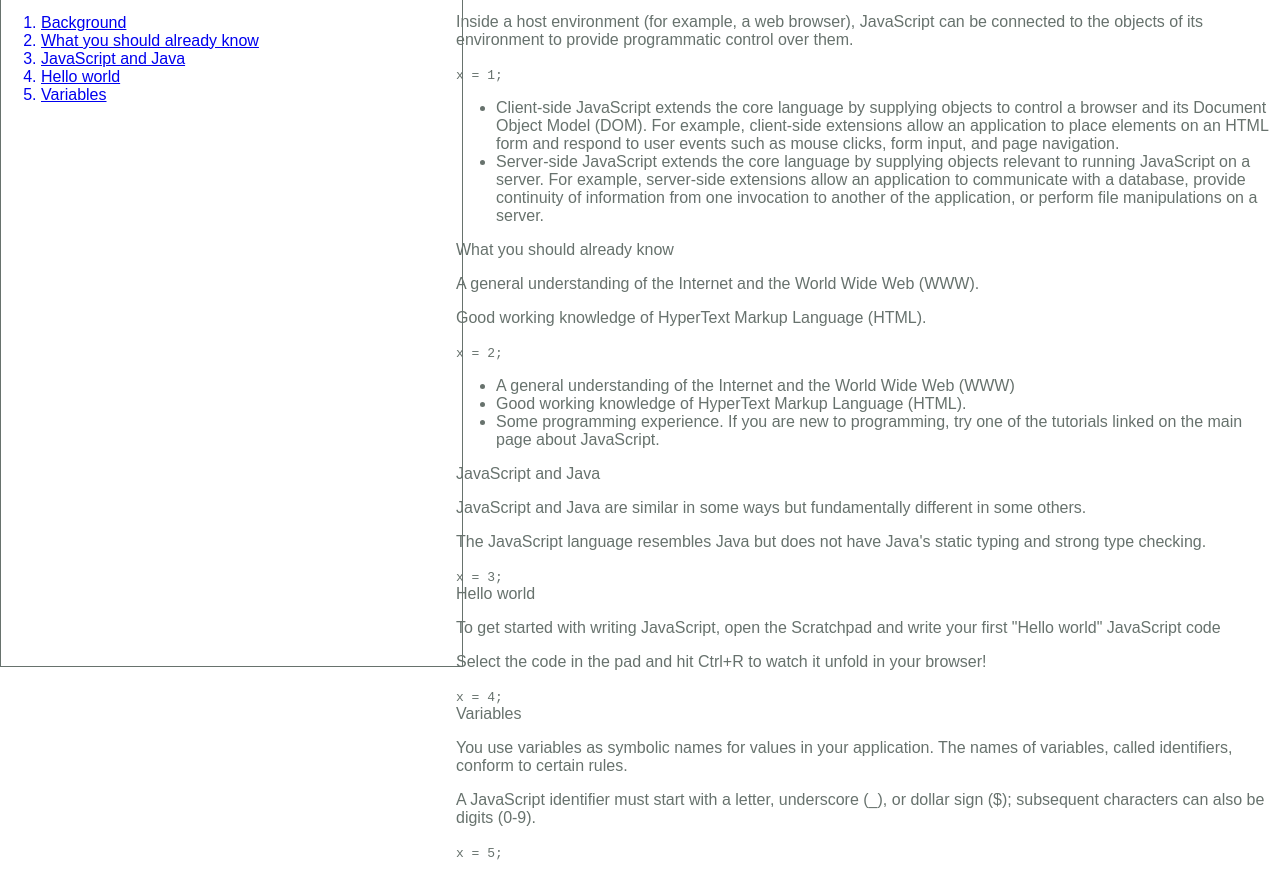
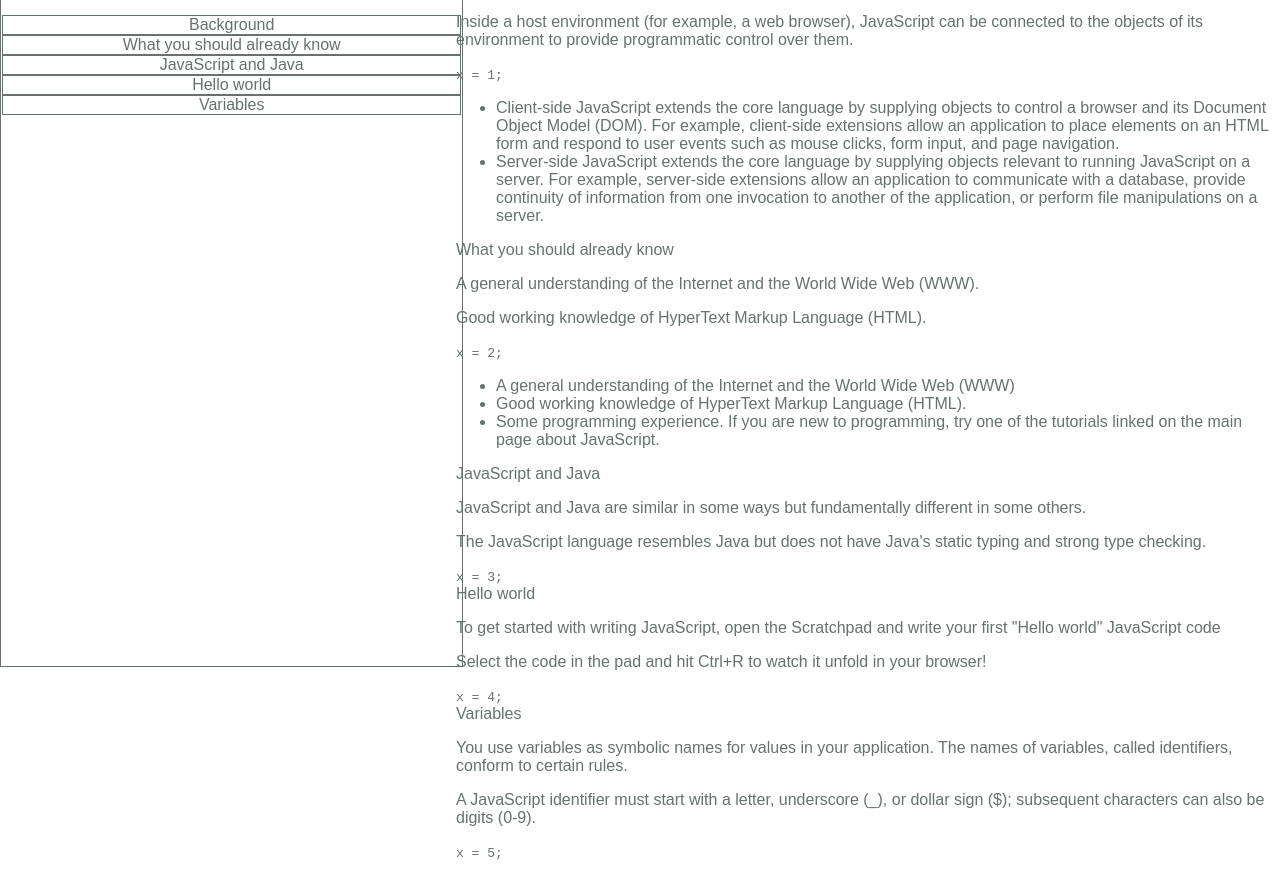
Before and after one commit to omsoo/Onyebuchi_Fombi, a plain HTML site: page index.html in a window 1280 px wide. Shown: the part 63-932 px from the top of the page. Drawn offline with Linux system fonts and the light colour scheme.

Commit message:
adding styles and doing adjustment

```diff
--- a/css/style.css
+++ b/css/style.css
@@ -23,3 +23,17 @@ body {
 main {
     margin-left: 35vw;
 }
+#nav-list{
+    overflow-y: auto;
+    list-style: none;
+    padding: 1px;
+}
+#nav-list li{
+    border-style: solid;
+    text-align: center;
+    border-width: 1.5px;
+}
+.nav-link{
+    text-decoration: inherit;
+    color: inherit;
+}
--- a/index.html
+++ b/index.html
@@ -13,7 +13,7 @@
         <header>
             <h1>JS Documentation by Onyebuchi_Fombi</h1>
         </header>
-        <ol>
+        <ol id="nav-list">
             <a class="nav-link" href="#Background"> <li>Background</li> </a>
             <a class="nav-link" href="#What_you_should_already_know"> <li>What you should already know</li> </a>
             <a class="nav-link" href="#JavaScript_and_Java"> <li>JavaScript and Java</li> </a>
```
